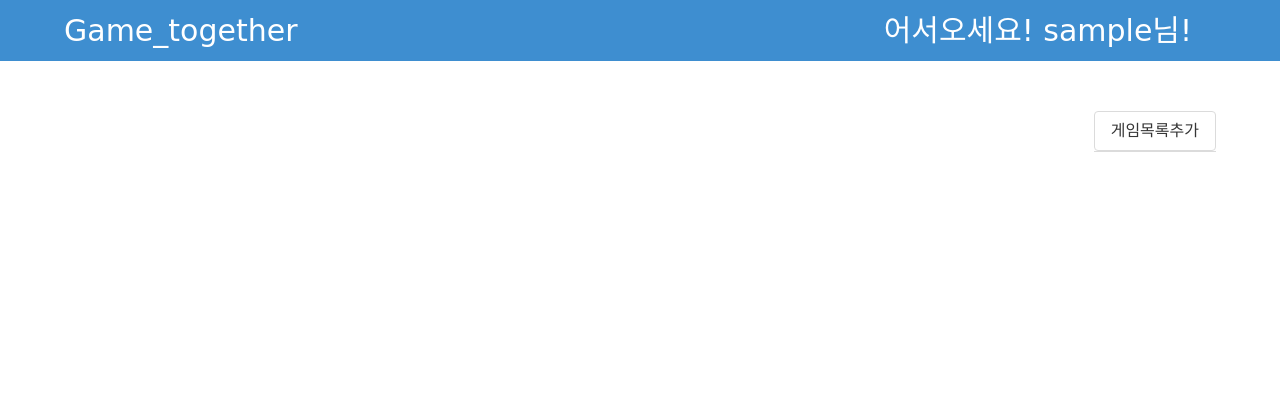
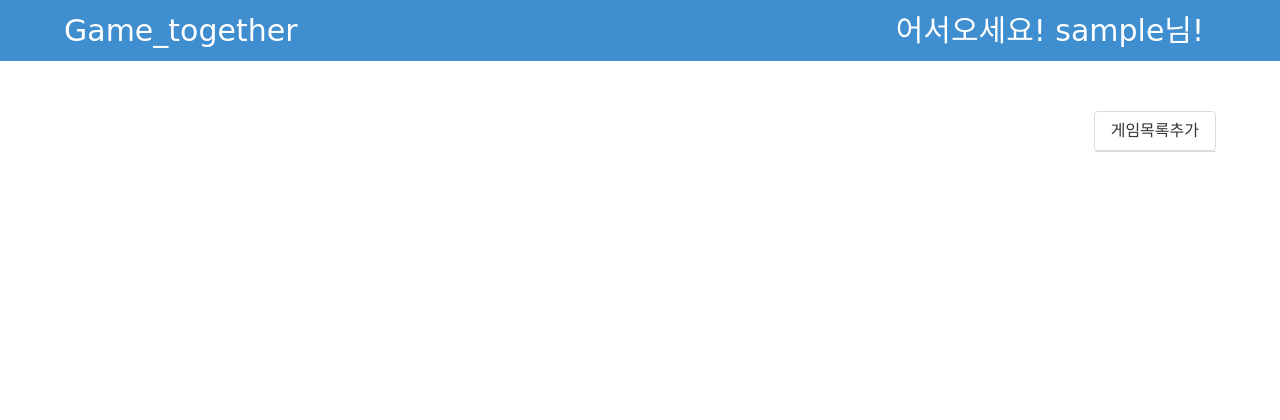
Before and after one commit to ckstn0225/Game_together, a Flask app: template templates/gamelist.html in a window 1280 px wide. Shown: the top 420 px of the page. Run offline with Flask 2, Linux system fonts and the light colour scheme; the template is opened without the code that fills it: most values are stand-ins (such as "Sample title", 1, 10 or a date in 2020); a database or web service that is not in the repository returns one stand-in record (values such as "Sample title"); data that the repository does not hold is empty; some libraries are stand-ins or nearby versions; some web fonts are replaced.

Commit message:
유저 정보 화면 크기와 함께 움직이게

```diff
--- a/static/css/gamelist.css
+++ b/static/css/gamelist.css
@@ -15,7 +15,7 @@
 
 .formargin {
     margin-top: 50px;
-
+    clear: both;
 }
 
 .to_left {
--- a/templates/gamelist.html
+++ b/templates/gamelist.html
@@ -34,28 +34,23 @@
 
 </head>
 
-
+<body style="width:100vw">
 <section class="hero is-info is-large">
     <div class="hero-head">
         <nav class="navbar">
             <div class="container">
-                <div class="navbar-brand is-light">
+                <div class="navbar-brand is-light" style="float:left;">
                     <a class="navbar-item">
                         Game_together
                     </a>
-
                 </div>
-                <div id="navbarMenuHeroB" class="navbar-menu">
-                    <div class="navbar-end">
-                        <a type="button" class="navbar-item" onclick='$("#modal").addClass("is-active")'>
-                            어서오세요! {{ user_nick }}님!
-                        </a>
-                        <span class="navbar-item">
-
-            </span>
+                    <div class="navbar-end" style="float:right;">
+                    <a type="button" class="navbar-item" style="float:right;"
+                       onclick='$("#modal").addClass("is-active")'>
+                        어서오세요! {{ user_nick }}님!
+                    </a>
                     </div>
                 </div>
-            </div>
         </nav>
     </div>
 </section>
```
